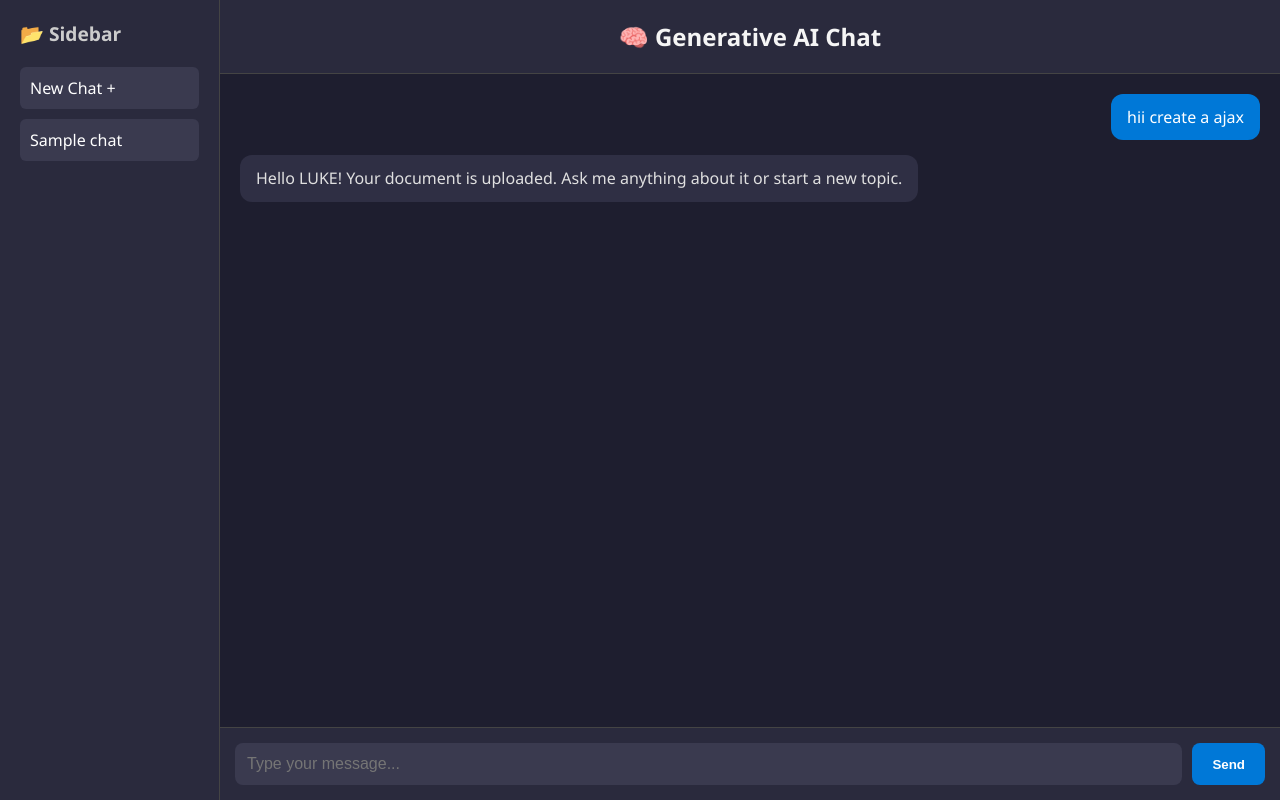
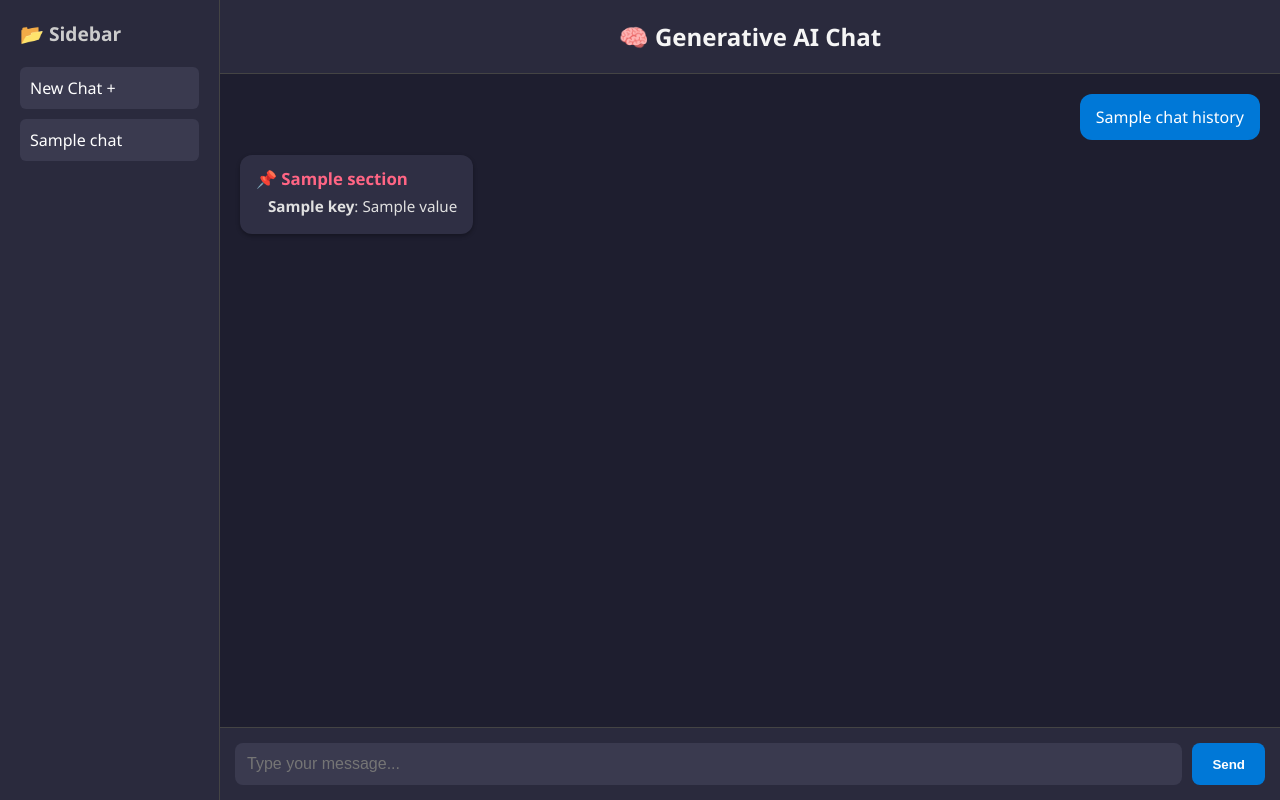
Before and after one commit to Rajeev529/apifolder, a Django app: template templates/advocate.html in a window 1280 px wide. Run offline with Django 5.2, Linux system fonts and the light colour scheme; the template is opened without the code that fills it: most values are stand-ins (such as "Sample title", 1, 10 or a date in 2020); data that the repository does not hold is empty; parts of the project's set-up code (start-up, migrations or seed data) failed here and were passed over.

Commit message:
chats can relode now

```diff
--- a/app/views.py
+++ b/app/views.py
@@ -15,9 +15,12 @@ def advo(request, apikey):
         if request.session['flag']==True:
             user=user_data.objects.get(username=request.session['username'])
             allchats=chats.objects.filter(user=user)
+            history=chats.objects.get(api_key=apikey)
+            print(history.data)
+            chat_history = zip(history.data["q"], history.data["a"])
             # allmsg=allchats[1].data
             # print(allchats[1].data)
-            return render(request, "advocate.html", {"chats": allchats, 'apikey': apikey})
+            return render(request, "advocate.html", {"chats": allchats, 'apikey': apikey, "chat_history": chat_history})
     except:
         pass
     return redirect('/login')
--- a/templates/advocate.html
+++ b/templates/advocate.html
@@ -168,9 +168,19 @@
     <div class="chat-header">🧠 Generative AI Chat</div>
 
     <div class="chat-window" id="chatWindow">
-      <div class="message user">hii create a ajax</div>
-      <div class="message bot">Hello LUKE! Your document is uploaded. Ask me anything about it or start a new topic.</div>
+      {% for question, answer in chat_history %}
+        <div class="message user">{{ question }}</div>
+        <div class="bot-block">
+          {% for section, details in answer.items %}
+            <div class="bot-title">📌 {{ section }}</div>
+            {% for key, value in details.items %}
+              <div class="bot-item"><b>{{ key }}</b>: {{ value }}</div>
+            {% endfor %}
+          {% endfor %}
+        </div>
+      {% endfor %}
     </div>
+
 
     <div class="chat-input">
       <input type="text" id="userInput" placeholder="Type your message...">
```
Also changed, not shown: app/advocat.py (+7 -5 lines).
